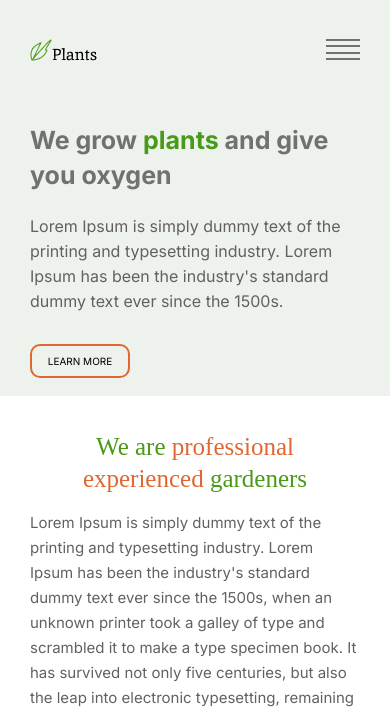
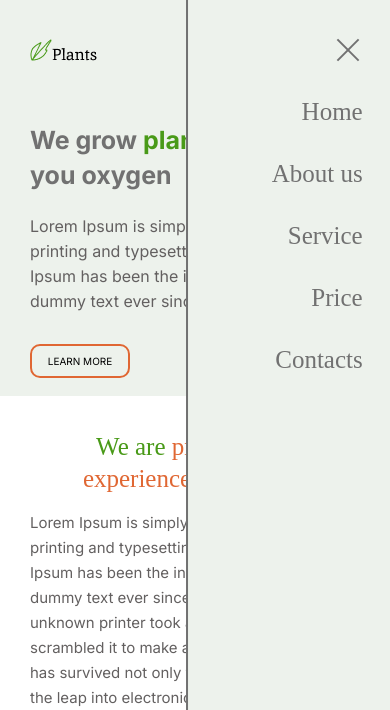
Before and after one commit to volhaf/plants-RSShool, a plain HTML site: page plants/index.html in a window 390 px wide. Both pictures are taken after a click on the button 340 px from the left and 49 px from the top of the page. Shown: the top 710 px of the page. Drawn offline with Linux system fonts and the light colour scheme; a web font is replaced by a local one.

Commit message:
feat: add burger-menu

```diff
--- a/plants/index.html
+++ b/plants/index.html
@@ -19,14 +19,13 @@
                 <div class="conteiner-icon">
                     <img src="./images/logo.png" alt="logo">
                 </div>
-                <button class="burger-menu">
+                <button id="burgerBtn" class="burger-menu">
                     <span class="line"></span>
                     <span class="line"></span>
                     <span class="line"></span>
                     <span class="line"></span>
                 </button>
-                <div class="conteiner-nav">
-                    <nav class="navigation">
+                    <nav id="navigationMenu" class="navigation navigation-hidden">
                         <ul class="navigation-list">
                             <li><a href="#home-anchor" class="nav-link orange">Home</a></li>
                             <li><a href="#about-anchor" class="nav-link">About us</a></li>
@@ -34,8 +33,11 @@
                             <li><a href="#price-anchor" class="nav-link">Price</a></li>
                             <li><a href="#contacts-anchor" class="nav-link">Contacts</a></li>
                         </ul>
+                        <div id="navBurgerClose">
+                            <span class="close-line"></span>
+                            <span class="close-line"></span>
+                        </div>
                     </nav>
-                </div>
             </div>
         </div>
     </header>
--- a/plants/index.js
+++ b/plants/index.js
@@ -4,3 +4,24 @@ console.log (`Вёрстка валидная +10
 Требования к css +12
 Интерактивность, реализуемая через css +20
 Итого 110 баллов`)
+
+document.addEventListener('DOMContentLoaded', () => {
+    const hiddenClass = 'navigation-hidden';
+    const burgerBtn = document.getElementById('burgerBtn');
+    const burgerCloseBtn = document.getElementById('navBurgerClose');
+    const navMenu = document.getElementById('navigationMenu');
+    burgerBtn.addEventListener('click', e => {
+        navMenu.classList.remove(hiddenClass);
+    });
+
+    navMenu.addEventListener('click', e => {
+        if (e.target.classList.contains('nav-link')) {
+            navMenu.classList.add(hiddenClass);
+        }
+    });
+
+    burgerCloseBtn.addEventListener('click', e => {
+        e.stopImmediatePropagation();
+        navMenu.classList.add(hiddenClass);
+    });
+});
--- a/plants/style.css
+++ b/plants/style.css
@@ -26,7 +26,7 @@ html {
 }
 .burger-menu {
     /* display: none; */
-    width: 40px;
+    width: 35px;
     height: 24px;
     position: relative;
     opacity: 0;
@@ -41,7 +41,10 @@ html {
     height: 2px;
     background-color: #717171;
     transition: all 0.5s;
+    display: block;
+    transition: all 0.3s ease-in-out;
 }
+
 
 .conteiner-header {
     margin: auto;
@@ -64,15 +67,17 @@ height: 21px;
 margin-top: 15px;
 }
 
-.conteiner-nav {
+/* убираю.conteiner-nav {
+    width: 452px;
+    height: 50px;
+} */
+
+.navigation {
     width: 452px;
     height: 50px;
 }
-
-.navigation {
+.navigation-list {
     margin-left: -40px;
-}
-.navigation-list {
     display: flex;
     justify-content: space-between;
     list-style: none;
@@ -706,9 +711,71 @@ footer {
     .conteiner-header {
         height: 96px;
     }
-    .conteiner-nav {
-        display: none;
+
+   /*бургер*/
+
+
+    .navigation.navigation-hidden {
+        transform: translateX(200%);
     }
+
+    .navigation {
+        transform: translateX(90%);
+        transition: .1s all linear;
+        z-index: 10;
+        margin-top: 0px;
+        height: 100%;
+        width: 53%;
+        position: fixed;
+        top: 0px;
+        left: 0px;
+        background-color: #EDF2EC;
+        border-left: 2px solid #717171;
+    }
+    .navigation-list {
+    /* display: block; */
+        display: flex;
+        justify-content: space-around;
+        flex-direction: column;
+        align-items: flex-end;
+        gap: 30px;
+        padding-top: 80px;
+
+    }
+    .nav-link {
+        text-decoration: none;
+        color: #717171;
+        font: normal normal 25px/32px "inika", serif;
+        padding-right: 30px;
+    }
+
+    #navBurgerClose {
+        z-index: 11;
+        position: absolute;
+        width: 40px;
+        height: 40px;
+        top: 30px;
+        right: 20px;
+    }
+
+    .close-line {
+        display: block;
+        position: absolute;
+        /* width: 100%; */
+        width: 30px;
+        height: 2px;
+        background-color:#717171;
+        top: 50%;
+    }
+    .close-line:first-child {
+            transform: translateY(-50%) rotate(45deg);}
+    .close-line:last-child {
+            transform: translateY(-50%) rotate(-45deg);}
+
+
+
+
+
     .conteiner-icon {
         width: 80px;
         height: 21px;
@@ -720,7 +787,7 @@ footer {
     }
     .burger-menu {
         opacity: 1;
-        z-index: 2;
+        /* z-index: 2; */
         overflow: hidden;
         cursor: pointer;
     }
```
